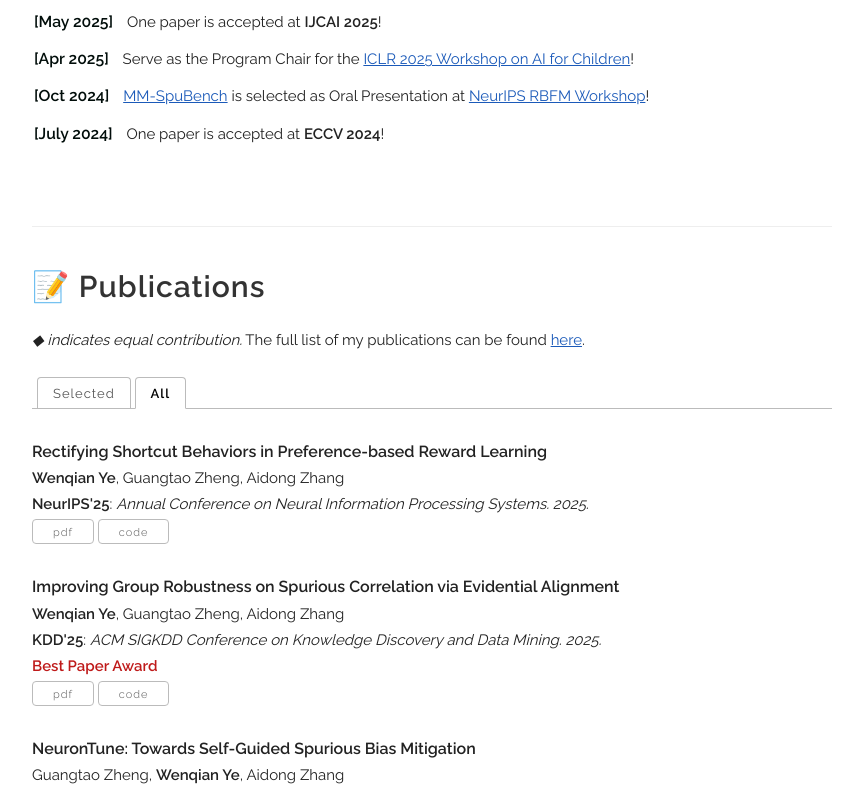
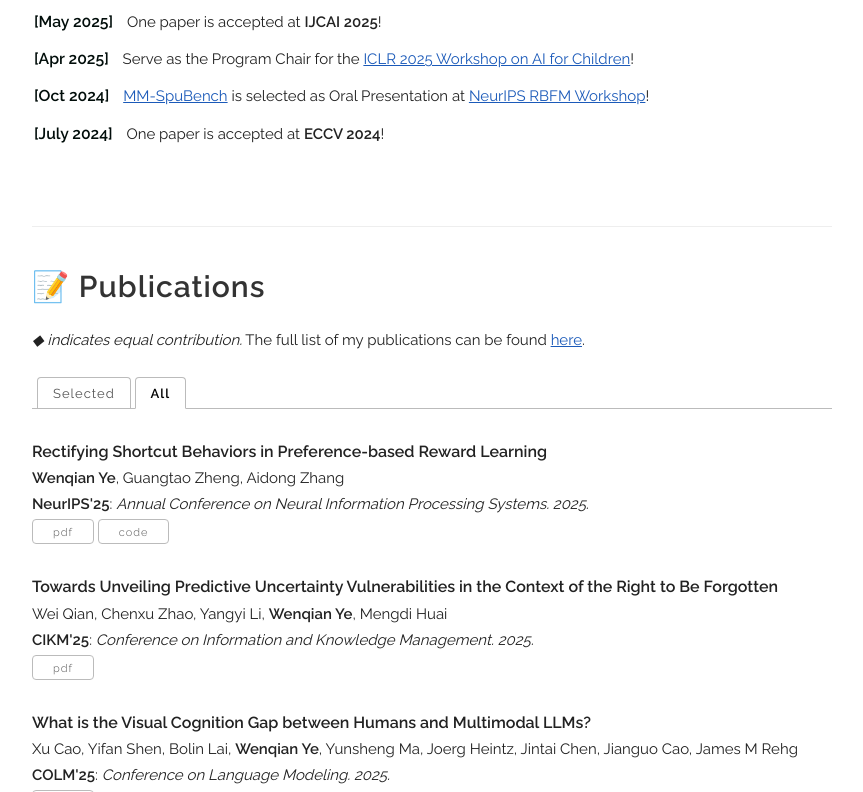
Before and after one commit to wenqian-ye/wenqian-ye.github.io, a plain HTML site: page index.html in a window 1280 px wide. Both pictures are taken after a click on the element "All". Shown: the part 1110-1902 px from the top of the page, without its empty margins (208-1071 px from the left). Drawn offline with Linux system fonts and the light colour scheme; files whose address does not match are found by name.

Commit message:
update 09/2025

```diff
--- a/index.html
+++ b/index.html
@@ -403,6 +403,26 @@ function unhide(divID) {
           </div>
         </div>
 
+        <span class="anchor" id="CIKM-2025"></span>
+        <div class="paper">
+          <p class="title"><b>Towards Unveiling Predictive Uncertainty Vulnerabilities in the Context of the Right to Be Forgotten</b></p>
+          <p>Wei Qian, Chenxu Zhao, Yangyi Li, <b>Wenqian Ye</b>, Mengdi Huai</p>
+          <p><b>CIKM'25</b>: <i>Conference on Information and Knowledge Management. 2025.</i></p>
+          <div class="paper-buttons">
+            <a class="button" href="https://arxiv.org/pdf/2508.07458?" target="_blank">pdf</a>
+          </div>
+        </div>
+
+        <span class="anchor" id="COLM-2025"></span>
+        <div class="paper">
+          <p class="title"><b>What is the Visual Cognition Gap between Humans and Multimodal LLMs?</b></p>
+          <p>Xu Cao, Yifan Shen, Bolin Lai, <b>Wenqian Ye</b>, Yunsheng Ma, Joerg Heintz, Jintai Chen, Jianguo Cao, James M Rehg</p>
+          <p><b>COLM'25</b>: <i>Conference on Language Modeling. 2025.</i></p>
+          <div class="paper-buttons">
+            <a class="button" href="https://arxiv.org/pdf/2406.10424" target="_blank">pdf</a>
+          </div>
+        </div>
+
         <span class="anchor" id="KDD-2025-all"></span>
         <div class="paper">
           <p class="title"><b>Improving Group Robustness on Spurious Correlation via Evidential Alignment</b></p>
```
Also changed, not shown: _site/index.html.
